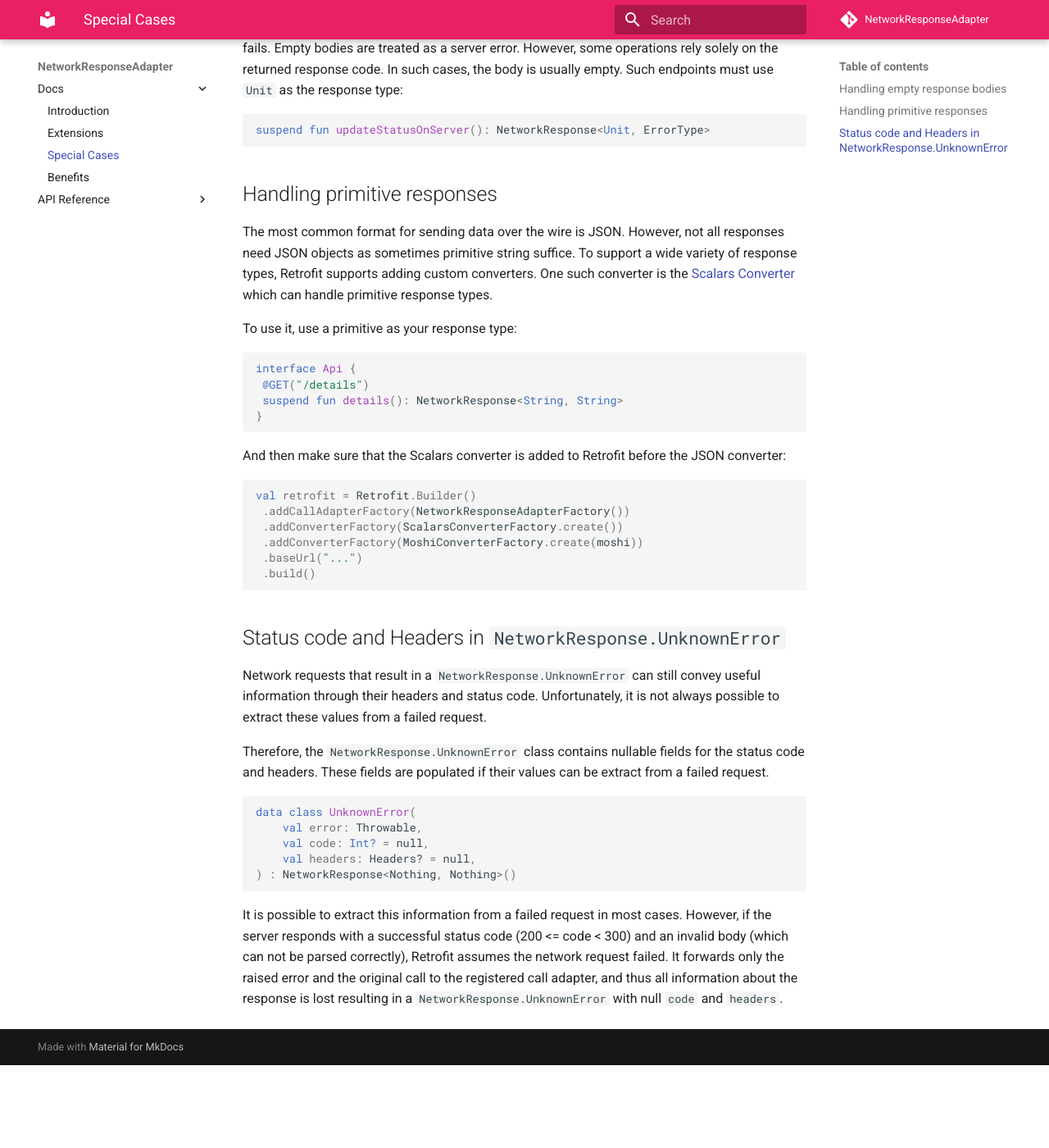
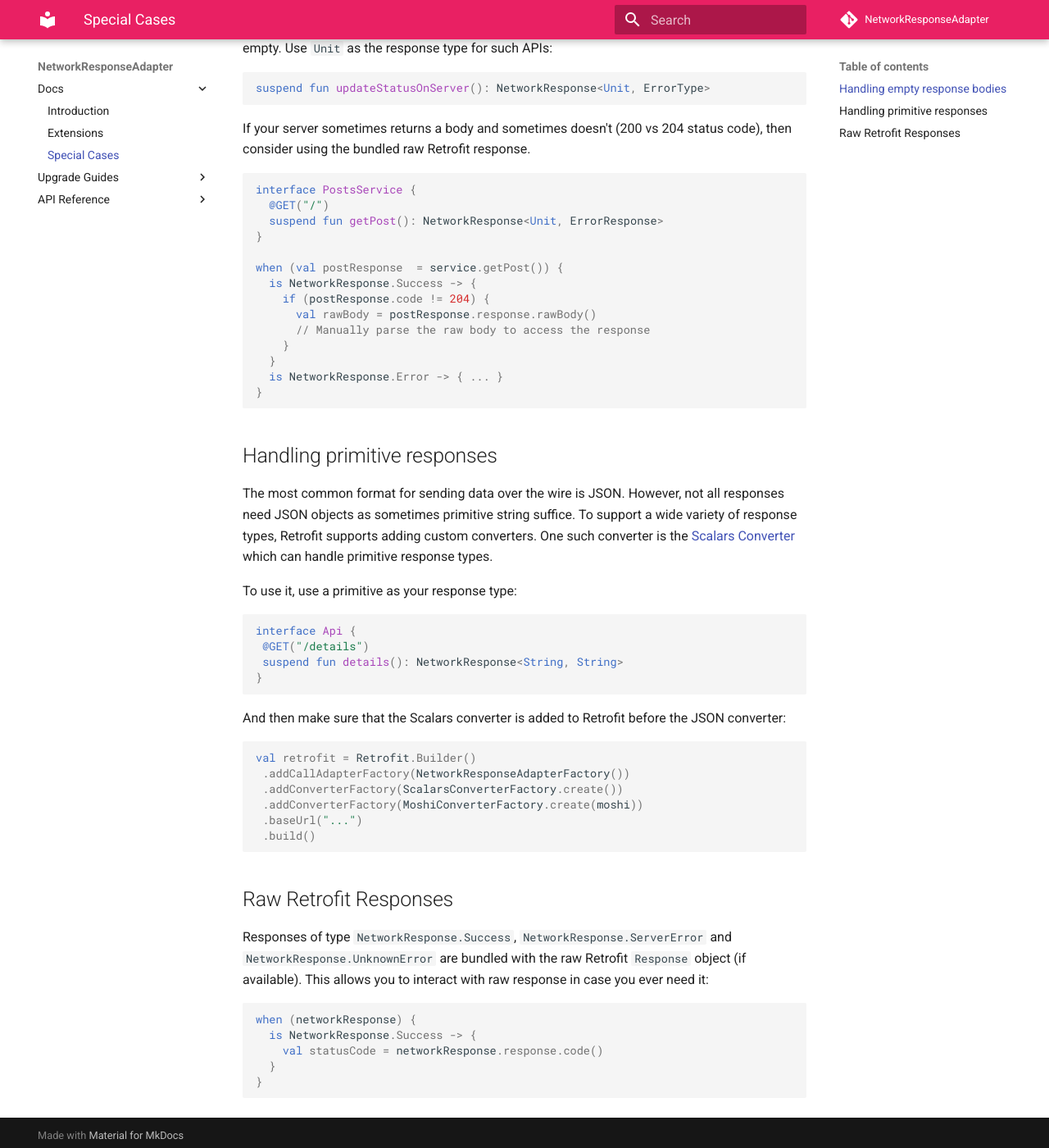
Before and after one commit to haroldadmin/NetworkResponseAdapter, an MkDocs documentation site: the page built from docs/docs/special-cases.md, in a window 1280 px wide and 1400 px high, scrolled down 210 px. Shown: the whole window at 82% size. Built offline with MkDocs 1.6.1 and Material for MkDocs 9.7.7, drawn with Linux system fonts in a browser that asks for light colours; comment, search, counter and statistics services are not loaded; before the commit the page ends 1509 px from its top, so only the background shows below that.

Commit message:
feat: Update docs for v5

````diff
--- a/docs/docs/special-cases.md
+++ b/docs/docs/special-cases.md
@@ -2,10 +2,29 @@
 
 ## Handling empty response bodies
 
-This library assumes that your server returns a parse-able response body even if the request fails. Empty bodies are treated as a server error. However, some operations rely solely on the returned response code. In such cases, the body is usually empty. Such endpoints must use `Unit` as the response type:
+Some operations rely solely on the returned response code. In such cases, the body is usually empty. Use `Unit` as the response type for such APIs:
 
 ```kotlin
 suspend fun updateStatusOnServer(): NetworkResponse<Unit, ErrorType>
+```
+
+If your server sometimes returns a body and sometimes doesn't (200 vs 204 status code), then consider using the bundled raw Retrofit response.
+
+```kotlin
+interface PostsService {
+  @GET("/")
+  suspend fun getPost(): NetworkResponse<Unit, ErrorResponse>
+}
+
+when (val postResponse  = service.getPost()) {
+  is NetworkResponse.Success -> {
+    if (postResponse.code != 204) {
+      val rawBody = postResponse.response.rawBody()
+      // Manually parse the raw body to access the response
+    }
+  }
+  is NetworkResponse.Error -> { ... }
+}
 ```
 
 ## Handling primitive responses
@@ -32,18 +51,14 @@ val retrofit = Retrofit.Builder()
  .build()
 ```
 
-## Status code and Headers in `NetworkResponse.UnknownError`
+## Raw Retrofit Responses
 
-Network requests that result in a `NetworkResponse.UnknownError` can still convey useful information through their headers and status code. Unfortunately, it is not always possible to extract these values from a failed request.
-
-Therefore, the `NetworkResponse.UnknownError` class contains nullable fields for the status code and headers. These fields are populated if their values can be extract from a failed request.
+Responses of type `NetworkResponse.Success`, `NetworkResponse.ServerError` and `NetworkResponse.UnknownError` are bundled with the raw Retrofit `Response` object (if available). This allows you to interact with raw response in case you ever need it:
 
 ```kotlin
-data class UnknownError(
-    val error: Throwable,
-    val code: Int? = null,
-    val headers: Headers? = null,
-) : NetworkResponse<Nothing, Nothing>()
+when (networkResponse) {
+  is NetworkResponse.Success -> {
+    val statusCode = networkResponse.response.code()
+  }
+}
 ```
-
-It is possible to extract this information from a failed request in most cases. However, if the server responds with a successful status code (200 <= code < 300) and an invalid body (which can not be parsed correctly), Retrofit assumes the network request failed. It forwards only the raised error and the original call to the registered call adapter, and thus all information about the response is lost resulting in a `NetworkResponse.UnknownError` with null `code` and `headers`.
--- a/docs/mkdocs.yml
+++ b/docs/mkdocs.yml
@@ -24,6 +24,7 @@ markdown_extensions:
   - pymdownx.highlight
   - pymdownx.superfences
   - admonition
+  - mdx_truly_sane_lists
 
 plugins:
   - search
@@ -33,6 +34,7 @@ nav:
       - Introduction: ./index.md
       - Extensions: ./extensions.md
       - Special Cases: ./special-cases.md
-      - Benefits: ./benefits.md
+  - Upgrade Guides:
+      - v5: ./upgrade-guides/v5.md
   - API Reference:
       - ./api/index.md
````
Also changed, not shown: docs/docs/benefits.md (deleted, +0 -9 lines), docs/docs/index.md (+106 -43 lines), docs/docs/upgrade-guides/v5.md (added, +69 -0 lines), README.md, 1 other file.
